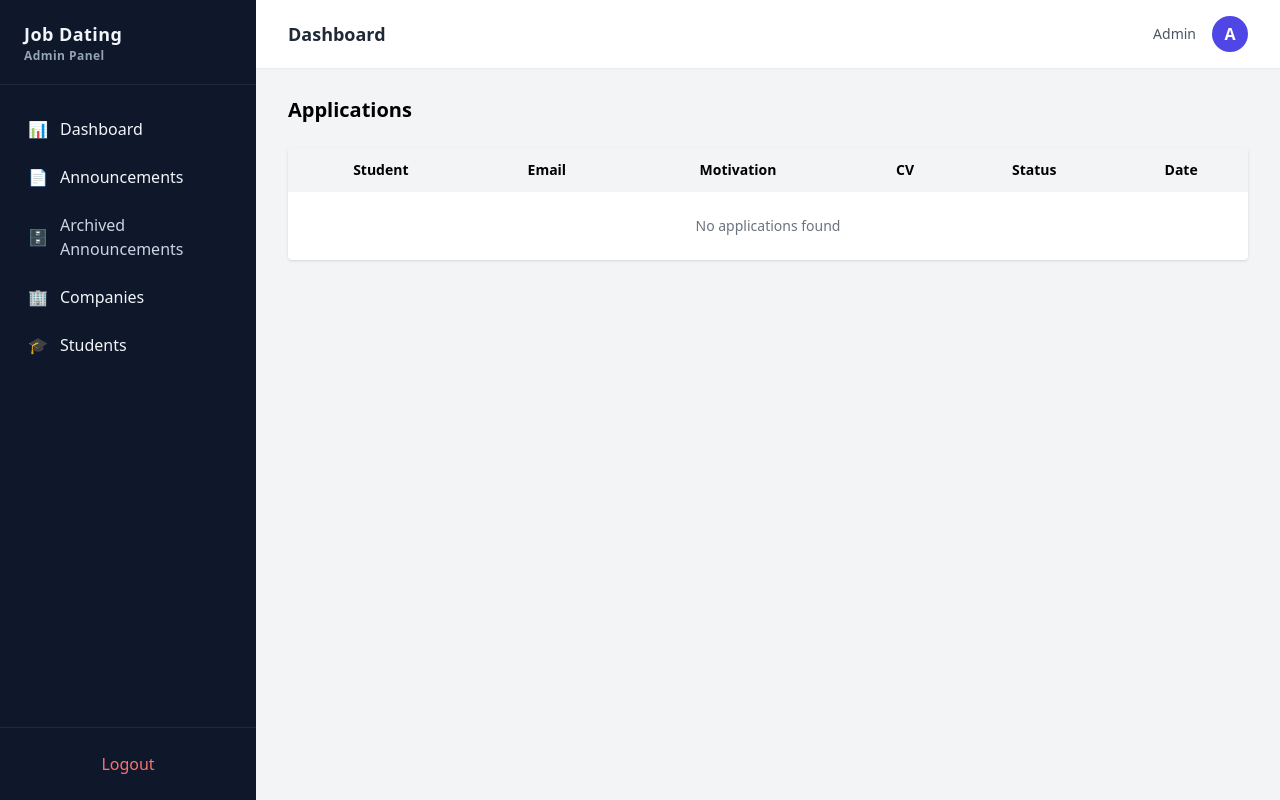
After one commit to yassinesekkah/Youcode-Job-Dating-Platform, a PHP site: template App/views/back/applications/index.twig in a window 1280 px wide. The commit adds this page. Run offline with PHP 8.4, Linux system fonts and the light colour scheme; the template is opened without the code that fills it, so the values that code supplies are empty; some libraries are stand-ins or nearby versions.

Commit message:
YJDP-119 US 8.3 Voir candidatures d’une offre (Admin)

```diff
--- /dev/null
+++ b/App/views/back/applications/index.twig
@@ -0,0 +1,61 @@
+{% extends "layouts/back.twig" %}
+
+{% block content %}
+
+<h1 class="text-xl font-semibold mb-6">
+    Applications
+</h1>
+
+<table class="min-w-full bg-white rounded shadow text-sm">
+    <thead class="bg-gray-100">
+        <tr>
+            <th class="p-3">Student</th>
+            <th class="p-3">Email</th>
+            <th class="p-3">Motivation</th>
+            <th class="p-3">CV</th>
+            <th class="p-3">Status</th>
+            <th class="p-3">Date</th>
+        </tr>
+    </thead>
+
+    <tbody>
+        {% for app in applications %}
+        <tr class="border-t">
+            <td class="p-3">{{ app.name }}</td>
+            <td class="p-3">{{ app.email }}</td>
+            <td class="p-3 text-xs">{{ app.motivation }}</td>
+            <td class="p-3">
+                {% if app.cv_path %}
+                    <a href="{{ app.cv_path }}" target="_blank" class="text-indigo-600">
+                        Download
+                    </a>
+                {% else %}
+                    —
+                {% endif %}
+            </td>
+            <td class="p-3">
+                <form method="POST" action="/admin/applications/status">
+                    <input type="hidden" name="csrf_token" value="{{ csrf_token }}">
+                    <input type="hidden" name="id" value="{{ app.id }}">
+
+                    <select name="status" onchange="this.form.submit()"
+                        class="border rounded text-xs">
+                        <option value="pending" {{ app.status == 'pending' ? 'selected' : '' }}>Pending</option>
+                        <option value="accepted" {{ app.status == 'accepted' ? 'selected' : '' }}>Accepted</option>
+                        <option value="rejected" {{ app.status == 'rejected' ? 'selected' : '' }}>Rejected</option>
+                    </select>
+                </form>
+            </td>
+            <td class="p-3 text-xs">{{ app.created_at }}</td>
+        </tr>
+        {% else %}
+        <tr>
+            <td colspan="6" class="p-6 text-center text-gray-500">
+                No applications found
+            </td>
+        </tr>
+        {% endfor %}
+    </tbody>
+</table>
+
+{% endblock %}
--- a/config/routes.php
+++ b/config/routes.php
@@ -81,3 +81,9 @@ $router->get('/admin/companies/delete', 'Back\\CompanyController@delete');
 
 ///student affichage
 $router->get('/admin/students', "Back\\StudentController@index");
+
+/// postules affichage
+$router->get(
+    '/admin/applications', 'Back\ApplicationController@index');
+
+$router->post('/admin/applications/status','Back\ApplicationController@updateStatus');
```
Also changed, not shown: App/Controllers/Back/ApplicationController.php (added, +33 -0 lines), App/Models/Application.php (added, +37 -0 lines), App/views/back/announcements/index.twig (+20 -7 lines).
